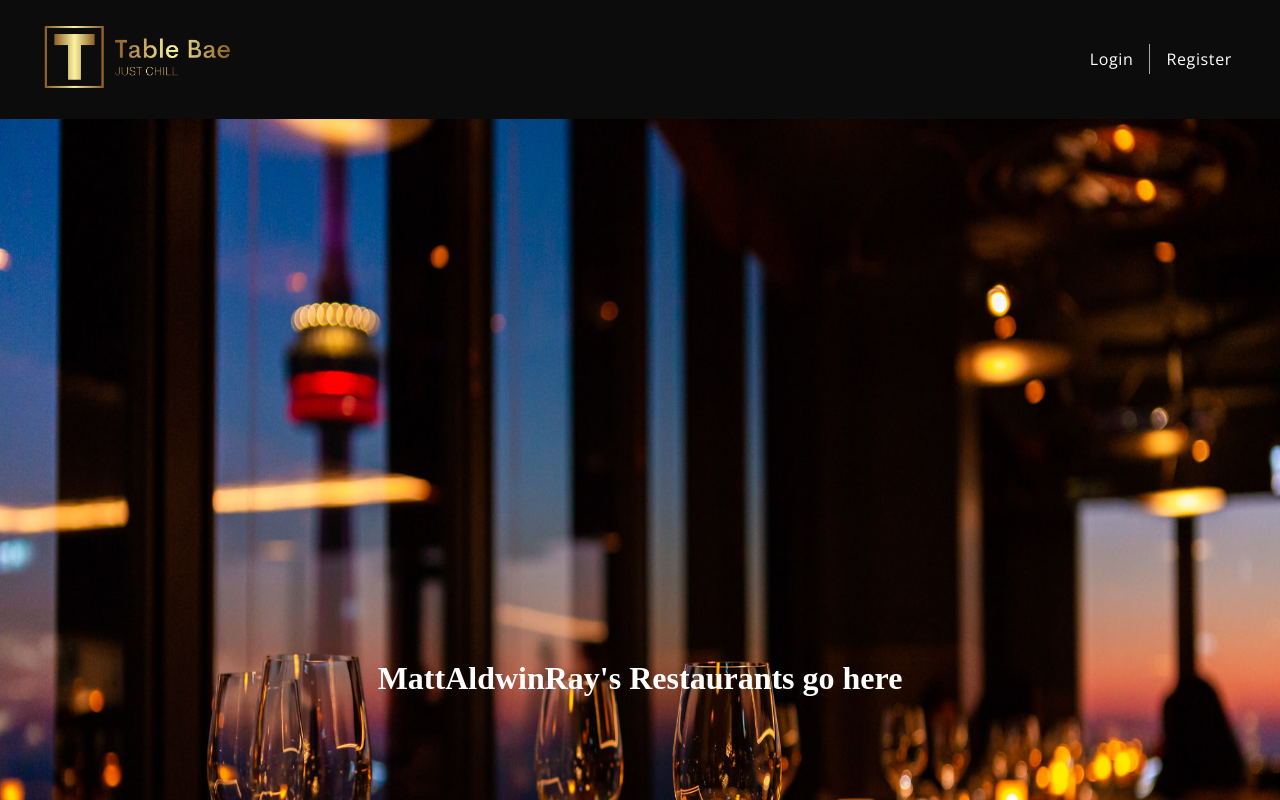
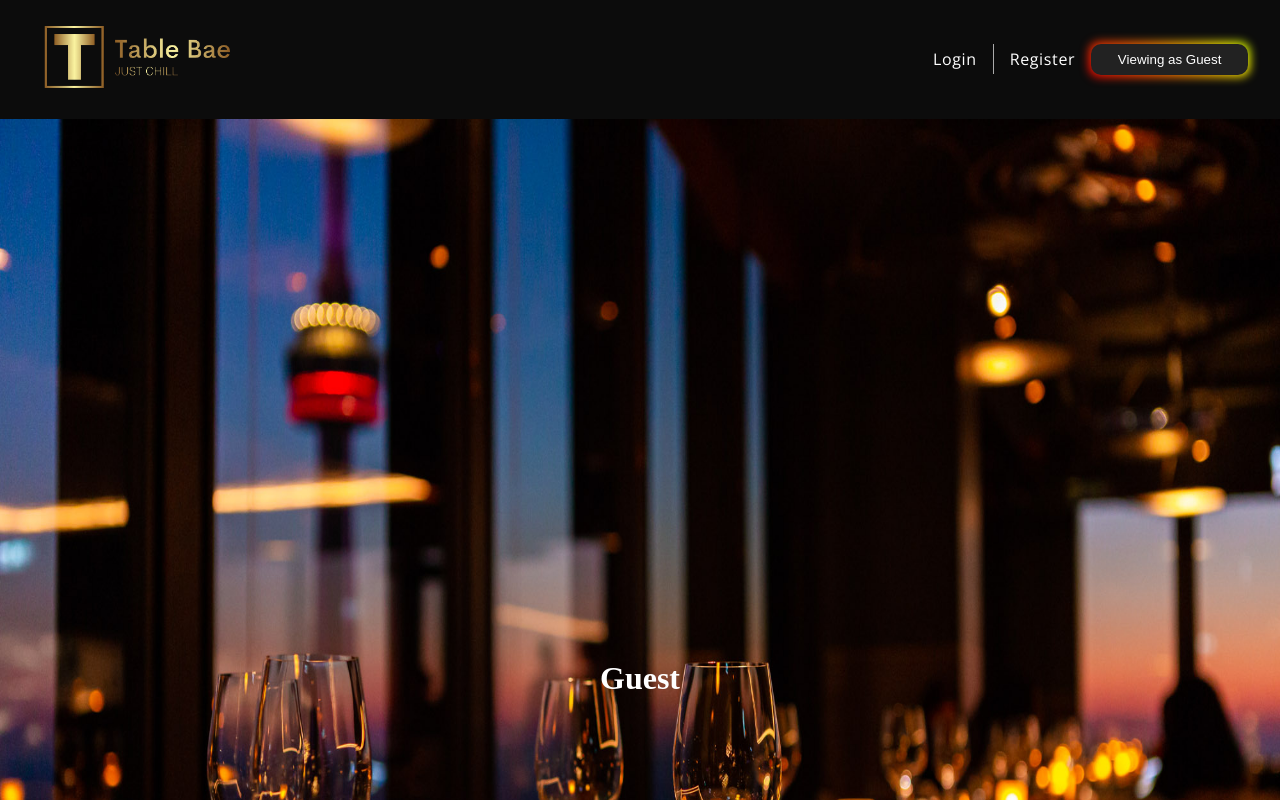
Before and after one commit to RayuY/Final-Project, a React (Create React App) app in the folder client/: page / in a window 1280 px wide. Shown: the top 800 px of the page. Built offline with nearby package versions, Linux system fonts and the light colour scheme; a web font is replaced by a local one.

Commit message:
Add useContext to monitor current viewer role

```diff
--- a/client/src/App.js
+++ b/client/src/App.js
@@ -3,11 +3,20 @@ import { Navbar, ScrollButton, Owner, Homepage, User, AboutUs } from "./componen
 import { Footer } from "./container";
 import { BrowserRouter as Router, Route, Routes, Link, Redirect, } from "react-router-dom";
 
+import { UserContext } from './UserContext'
+import { useMemo, useState } from "react";
+
 function App() {
+
+  const [user, setUser] = useState('Guest');
+  const role = useMemo(() => ({ user, setUser }), [user, setUser])
+
   return (
     <div>
+      <UserContext.Provider value={role}>
         <Router>
           <Navbar />
+
 
           <Routes>
             <Route exact path="/" element={<Homepage />} />
@@ -24,6 +33,7 @@ function App() {
         </Router>
 
         <ScrollButton />
+      </UserContext.Provider>
     </div>
   );
 }
--- /dev/null
+++ b/client/src/UserContext.js
@@ -0,0 +1,3 @@
+import { createContext } from "react";
+
+export const UserContext = createContext(null);
--- a/client/src/components/Footer/Newsletter.jsx
+++ b/client/src/components/Footer/Newsletter.jsx
@@ -4,6 +4,7 @@ import SubHeading from '../SubHeading/SubHeading'
 import './Newsletter.css';
 
 const Newsletter = () => {
+
   return (
     <div className='app__newsletter'>
       <div className='app__newsletter-heading'>
--- a/client/src/components/Homepage/Homepage.jsx
+++ b/client/src/components/Homepage/Homepage.jsx
@@ -1,21 +1,18 @@
-import React from "react";
+import { useContext } from "react";
 
 import { images } from "../../constants";
 import './Homepage.css';
 
+import { UserContext } from '../../UserContext';
+
 const Homepage = () => {
+
+  const {user, setUser} = useContext(UserContext)
+
   return (
     <div>
-
-    {/* <h1 className='app__navbar'>
-      <img src={images.gallery01} alt="app logo" />
-      <img src={images.gallery02} alt="app logo" />
-      <img src={images.gallery03} alt="app logo" />
-      <img src={images.gallery04} alt="app logo" />
-    </h1> */}
-
     <div className="homepage">
-      <h1 className="content">MattAldwinRay's Restaurants go here</h1>
+      <h1 className="content">{user}</h1>
       <img className="image" src={images.RestaurantHomepage} alt="Restaurant interior" />
     </div>
 
--- a/client/src/components/Navbar/Nav.css
+++ b/client/src/components/Navbar/Nav.css
@@ -102,6 +102,73 @@
   color : var(--color-white);
 }
 
+.button-85 {
+  padding: 0.6em 2em;
+  border: none;
+  outline: none;
+  color: rgb(255, 255, 255);
+  background: #111;
+  cursor: pointer;
+  position: relative;
+  z-index: 0;
+  border-radius: 10px;
+  user-select: none;
+  -webkit-user-select: none;
+  touch-action: manipulation;
+}
+
+/* special button */
+.button-85:before {
+  content: "";
+  background: linear-gradient(
+    45deg,
+    #ff0000,
+    #ff7300,
+    #fffb00,
+    #48ff00,
+    #00ffd5,
+    #002bff,
+    #7a00ff,
+    #ff00c8,
+    #ff0000
+  );
+  position: absolute;
+  top: -2px;
+  left: -2px;
+  background-size: 400%;
+  z-index: -1;
+  filter: blur(5px);
+  -webkit-filter: blur(5px);
+  width: calc(100% + 4px);
+  height: calc(100% + 4px);
+  animation: glowing-button-85 20s linear infinite;
+  transition: opacity 0.3s ease-in-out;
+  border-radius: 10px;
+}
+
+@keyframes glowing-button-85 {
+  0% {
+    background-position: 0 0;
+  }
+  50% {
+    background-position: 400% 0;
+  }
+  100% {
+    background-position: 0 0;
+  }
+}
+
+.button-85:after {
+  z-index: -1;
+  content: "";
+  position: absolute;
+  width: 100%;
+  height: 100%;
+  background: #222;
+  left: 0;
+  top: 0;
+  border-radius: 10px;
+}
 
 @media screen and (max-width: 2000px) {
   .app__navbar-logo img {
--- a/client/src/components/Navbar/Navbar.jsx
+++ b/client/src/components/Navbar/Navbar.jsx
@@ -1,27 +1,57 @@
 import React from 'react';
-import { useState } from 'react';
+import { useState, useContext } from 'react';
 import { GiHamburgerMenu } from 'react-icons/gi';
 import { MdOutlineRestaurantMenu } from 'react-icons/md'
 import images from '../../constants/images'
+import { Link } from 'react-router-dom'
+import { UserContext } from '../../UserContext';
 import './Nav.css'
-import { Link } from 'react-router-dom'
 
 const Navbar = () => {
+
+  const { user, setUser } = useContext(UserContext)
 
   const [toggleMenu, setToggleMenu] = useState(false);
 
 
+
+  function roleChange() {
+    if (user === 'Guest') {
+      setUser('User')
+    }
+    if (user === 'User') {
+      setUser('Owner')
+    }
+    if (user === 'Owner') {
+      setUser('Guest')
+    }
+  }
+
   return (
     <nav className='app__navbar'>
       <div className='app__navbar-logo'>
-      <Link to={"/"}>
-        <img src={images.tablebae} alt="app logo" />
-      </Link>
+        <Link to={"/"}>
+          <img src={images.tablebae} alt="app logo" />
+        </Link>
       </div>
+      {user === "User" &&
+        <ul className="app__navbar-links">
+          <li className='p__opensans'><Link to={"/user"}> Your Reservations</Link></li>
+        </ul>
+      }
+      {user === "Owner" &&
+        <ul className="app__navbar-links">
+          <li className='p__opensans'><Link to={"/owner"}> Manage Restaurants</Link></li>
+        </ul>
+      }
+
+
+
       <div className='app__navbar-login'>
         <a href="#login" className='p__opensans'>Login</a>
         <div></div>
         <a href='#register' className='p__opensans'>Register</a>
+        <button className='button-85' onClick={roleChange}>Viewing as {user}</button>
       </div>
 
       <div className='app__navbar-smallscreen'>
@@ -29,7 +59,7 @@ const Navbar = () => {
 
         {toggleMenu && (
           <div className='app__navbar-smallscreen_overlay flex__center slide-bottom'>
-            <MdOutlineRestaurantMenu fontSize={27} className="overlay__close" onClick={() => setToggleMenu(false)}/>
+            <MdOutlineRestaurantMenu fontSize={27} className="overlay__close" onClick={() => setToggleMenu(false)} />
             <ul className='app__navbar-smallscreen_links'>
               <li className='p__opensans'><Link to={"/"}> Home</Link></li>
               <li className='p__opensans'><Link to={"/AboutUs"}>About Us </Link></li>
```
Lines whose indentation alone changed are shown as unchanged.
